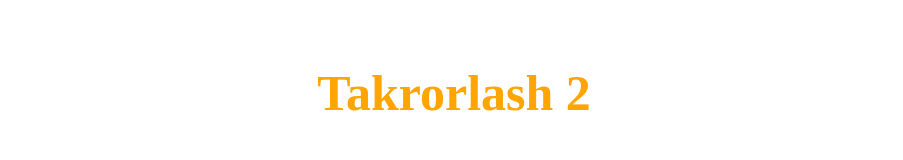
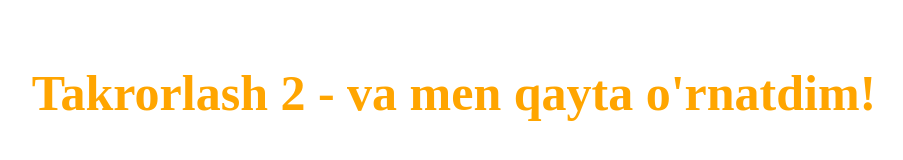
Before and after one commit to DavronbekMamarasulov07/dars-takrorlash, a plain HTML site: page index.html in a window 1280 px wide. Shown: the whole page, without its empty margins (186-1089 px from the left). Drawn offline with Linux system fonts and the light colour scheme.

Commit message:
versiya yangilandi

```diff
--- a/index.html
+++ b/index.html
@@ -7,6 +7,6 @@
     <link rel="stylesheet" href="style.css">
 </head>
 <body>
-    <h1>Takrorlash 2</h1>
+    <h1>Takrorlash 2 - va men qayta o'rnatdim!</h1>
 </body>
 </html>
```
